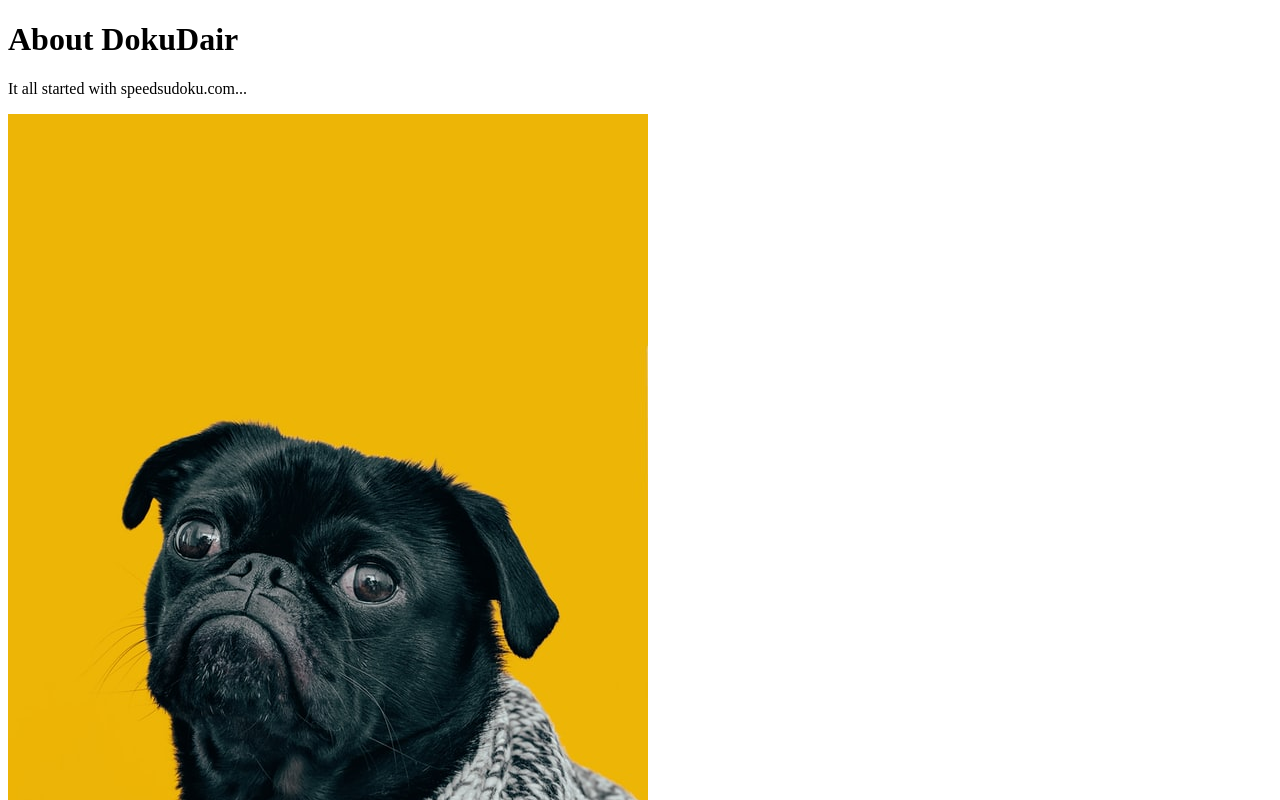
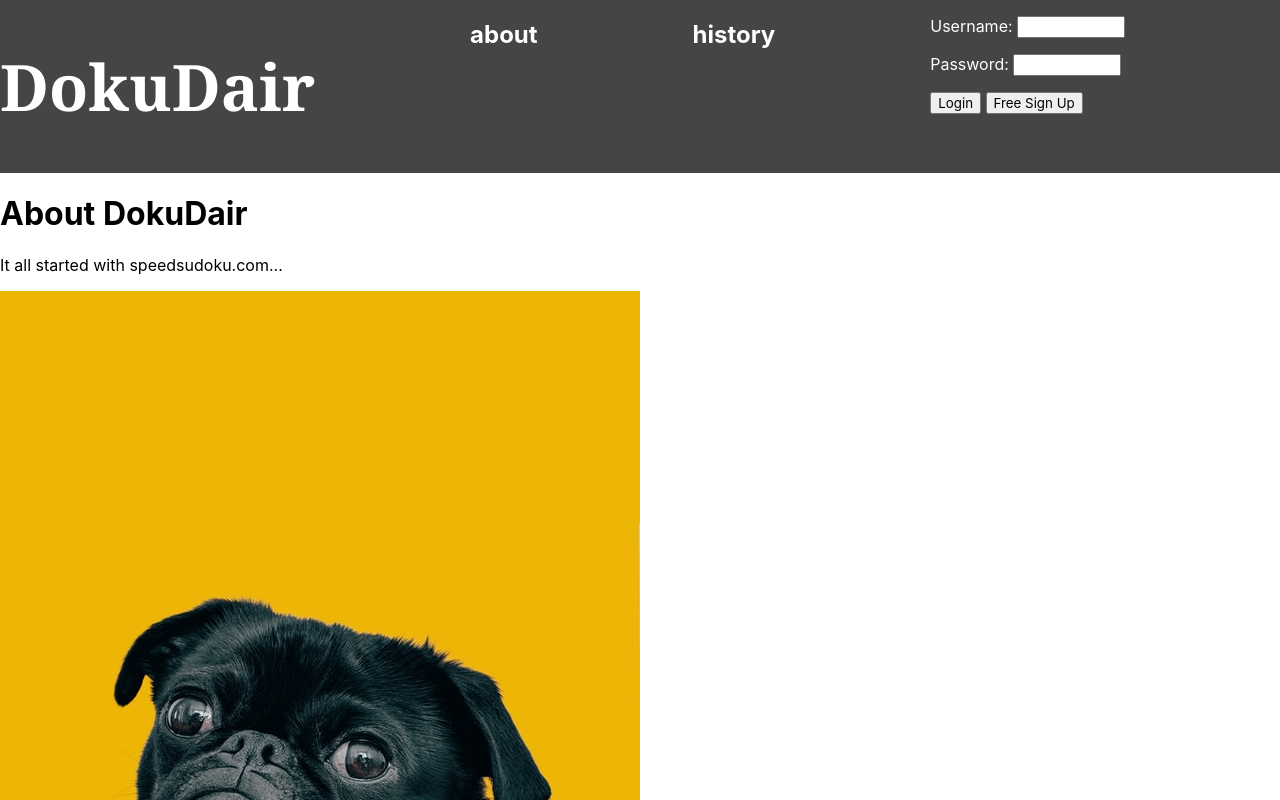
Before and after one commit to timviolino/dokuDair, a plain HTML site: page pages/about.html in a window 1280 px wide. Shown: the top 800 px of the page. Drawn offline with Linux system fonts and the light colour scheme.

Commit message:
remove underlines from link elements

```diff
--- a/pages/about.html
+++ b/pages/about.html
@@ -3,9 +3,29 @@
   <head>
     <meta charset="UTF-8">
     <title>DokuDair</title>
+    <link rel="stylesheet" href="../style.css">
   </head>
 
   <body>
+    <div id="navigation">
+      <div id="logo-container">
+          <a href="../index.html">
+              <h1 id="logo" >DokuDair</h1>
+          </a>
+      </div>
+      <div class="menu-item-container">
+          <h2><a href="about.html">about</a></h2>
+      </div>
+      <div class="menu-item-container">
+          <h2><a href="history.html">history</a></h2>
+      </div>
+      <div id="credentials">
+          <p>Username: <input class="login"></p>
+          <p>Password: <input class="login"></p>
+          <button>Login</button>
+          <button>Free Sign Up</button>
+      </div>
+    </div>
     <h1>About DokuDair</h1>
     <p>It all started with speedsudoku.com...</p>
     <img src="../img/dog.jpg" alt="Mr. Doggy McCookiesnacks">
--- a/style.css
+++ b/style.css
@@ -1,5 +1,13 @@
 :root{
     --gray:rgb(69, 69, 69);
+}
+
+body {
+    margin: 0;
+        margin-top: 0px;
+        margin-right: 0px;
+        margin-bottom: 0px;
+        margin-left: 0px;
 }
 
 * {
@@ -8,6 +16,7 @@
 
 a {
     color: white;
+    text-decoration-line: none;
 }
 
 #logo{
@@ -19,6 +28,7 @@ a {
 
 #board {
     text-align: center;
+    margin: 10px;
 }
 
 #board img{
@@ -36,4 +46,13 @@ a {
     grid-template-columns: repeat(4, auto);
     background-color: var(--gray);
     color:rgb(255, 255, 255);
+    margin: 0;
+        margin-top: 0px;
+        margin-right: 0px;
+        margin-bottom: 0px;
+        margin-left: 0px;
 }
+
+.menu-item-container {
+    align-items: center;
+}
```
Also changed, not shown: index.html (+9 -4 lines), pages/history.html (+19 -2 lines).
